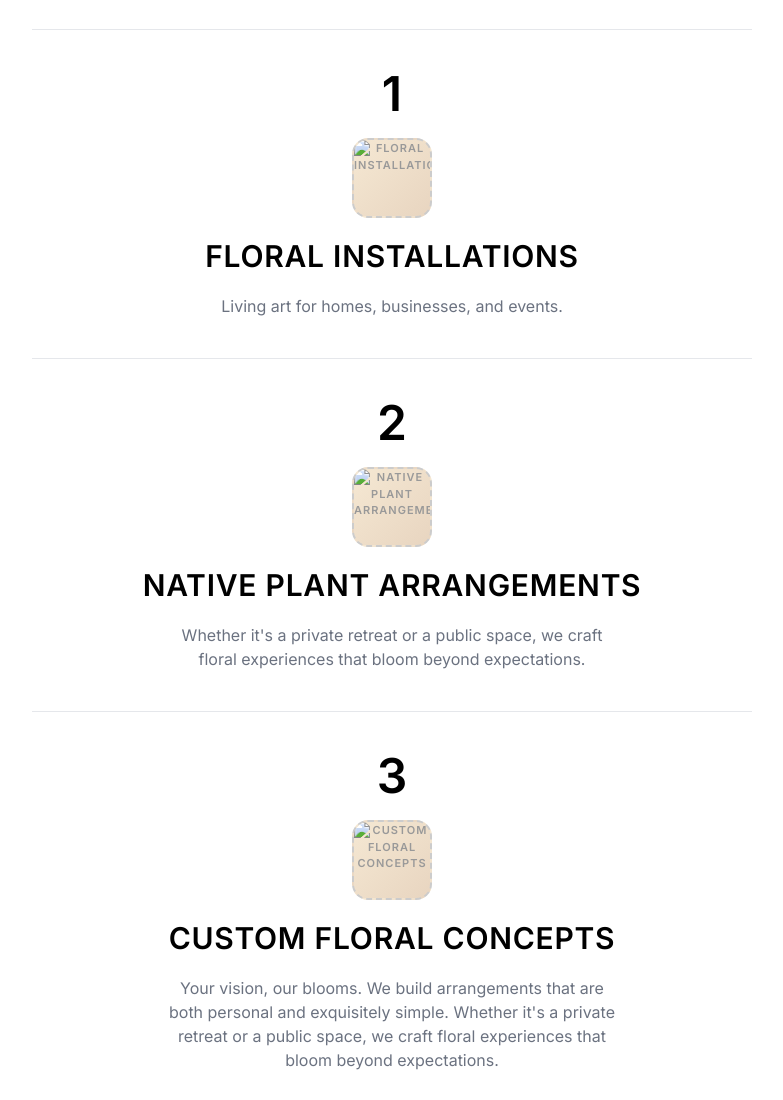
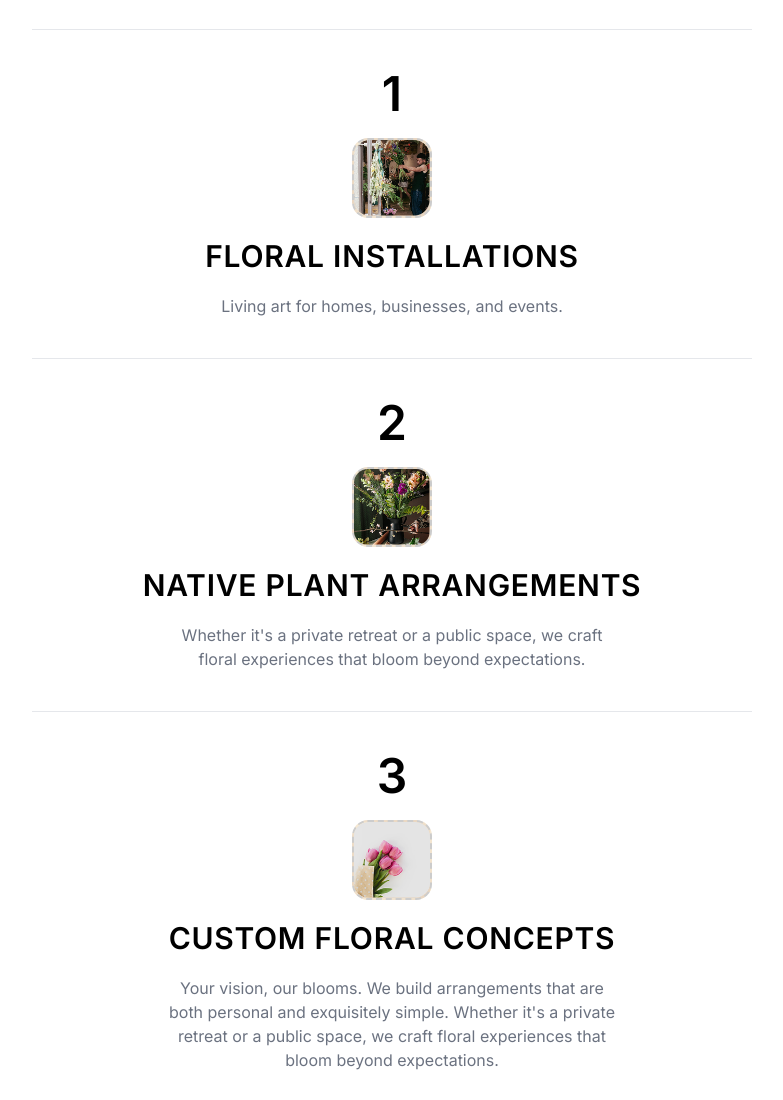
Before and after one commit to sashaivanova253-oss/Our_Blooms2, a website: page index.html in a window 1280 px wide. Shown: the part 1760-2860 px from the top of the page, without its empty margins (248-1031 px from the left). Drawn offline with nearby package versions, Linux system fonts and the light colour scheme; the site is published under a folder, as on GitHub Pages, so addresses that start at the root find nothing.

Commit message:
Update index.html

```diff
--- a/index.html
+++ b/index.html
@@ -184,7 +184,7 @@
         </div>
 
         <div class="flower-card min-w-[240px] md:min-w-[280px] snap-start rounded-2xl overflow-hidden shadow-lg cursor-pointer">
-            <img src="./Image 05.jpg" alt="Flower 5" class="w-full h-72 object-cover">
+            <img src="./Image 01.jpg" alt="Flower 5" class="w-full h-72 object-cover">
         </div>
 
     </div>
@@ -200,7 +200,7 @@
     <hr class="border-gray-200 my-10">
     <div class="flex flex-col items-center text-center gap-5">
         <span class="text-5xl font-bold text-black">1</span>
-        <img src="/image/1.png" alt="Floral Installations" class="service-img img-placeholder w-20 h-20">
+        <img src="./1.png" alt="Floral Installations" class="service-img img-placeholder w-20 h-20">
         <h3 class="text-3xl  font-black uppercase tracking-wide text-black">Floral Installations</h3>
         <p class="text-gray-500 max-w-md ">Living art for homes, businesses, and events.</p>
     </div>
@@ -212,7 +212,7 @@
     <div class="flex flex-col items-center text-center gap-5">
         <span class="text-5xl font-bold text-black">2</span>
 
-        <img src="/image/2.png" alt="Native Plant Arrangements" class="service-img img-placeholder w-20 h-20">
+        <img src="./2.png" alt="Native Plant Arrangements" class="service-img img-placeholder w-20 h-20">
         <h3 class="text-3xl  font-black uppercase tracking-wide text-black">Native Plant Arrangements</h3>
         <p class="text-gray-500 max-w-md">Whether it's a private retreat or a public space, we craft floral experiences that bloom beyond expectations.</p>
     </div>
@@ -222,7 +222,7 @@
     <hr class="border-gray-200 my-10">
     <div class="flex flex-col items-center text-center gap-5">
         <span class="text-5xl font-bold text-black">3</span>
-        <img src="/image/3.png" alt="Custom Floral Concepts" class="service-img img-placeholder w-20 h-20">
+        <img src="./3.png" alt="Custom Floral Concepts" class="service-img img-placeholder w-20 h-20">
         <h3 class="text-3xl font-black uppercase tracking-wide text-black">Custom Floral Concepts</h3>
         <p class="text-gray-500 max-w-md">Your vision, our blooms. We build arrangements that are both personal and exquisitely simple. Whether it's a private retreat or a public space, we craft floral experiences that bloom beyond expectations.</p>
     </div>
```
